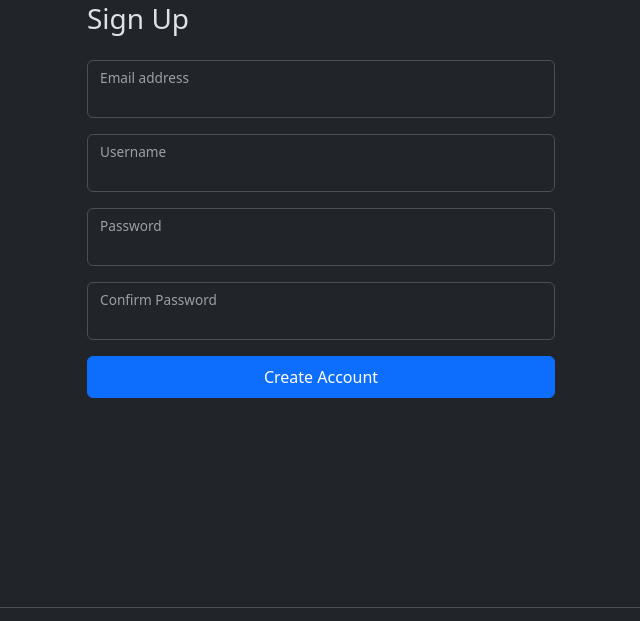
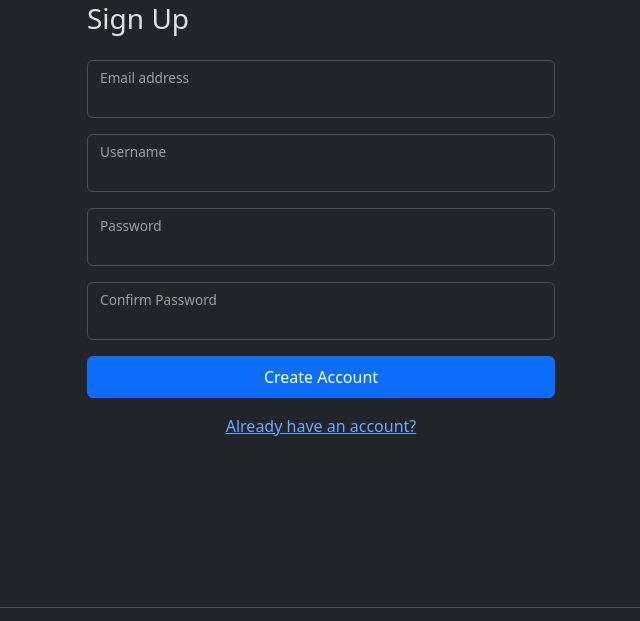
Before and after one commit to yangsu01/Funance_app, a Flask app: page /sign-up in a window 1280 px wide. Shown: the part 134-755 px from the top of the page, without its empty margins (319-959 px from the left). Run offline with Flask 3, Linux system fonts and the light colour scheme; some libraries are stand-ins or nearby versions.

Commit message:
add login/signup link

```diff
--- a/src/webapp/templates/authentication/login.html
+++ b/src/webapp/templates/authentication/login.html
@@ -22,7 +22,11 @@
           Remember me
         </label>
       </div>
-      <button class="btn btn-primary w-100 py-2 mb-5" type="submit">Sign in</button>
+      <button class="btn btn-primary w-100 py-2 mb-3" type="submit">Sign in</button>
     </form>
+
+    <div class="text-center">
+      <a href="/sign-up">Don't have an account?</a>
+    </div>
   </main>
 {% endblock %}
--- a/src/webapp/templates/authentication/sign_up.html
+++ b/src/webapp/templates/authentication/sign_up.html
@@ -23,7 +23,11 @@
         <input type="password" class="form-control" id="password2" name="password2" required>
         <label for="password2">Confirm Password</label>
       </div>
-      <button class="btn btn-primary w-100 py-2 mb-5" type="submit">Create Account</button>
+      <button class="btn btn-primary w-100 py-2 mb-3" type="submit">Create Account</button>
     </form>
+
+    <div class="text-center">
+      <a href="/login">Already have an account?</a>
+    </div>
   </main>
 {% endblock %}
```
